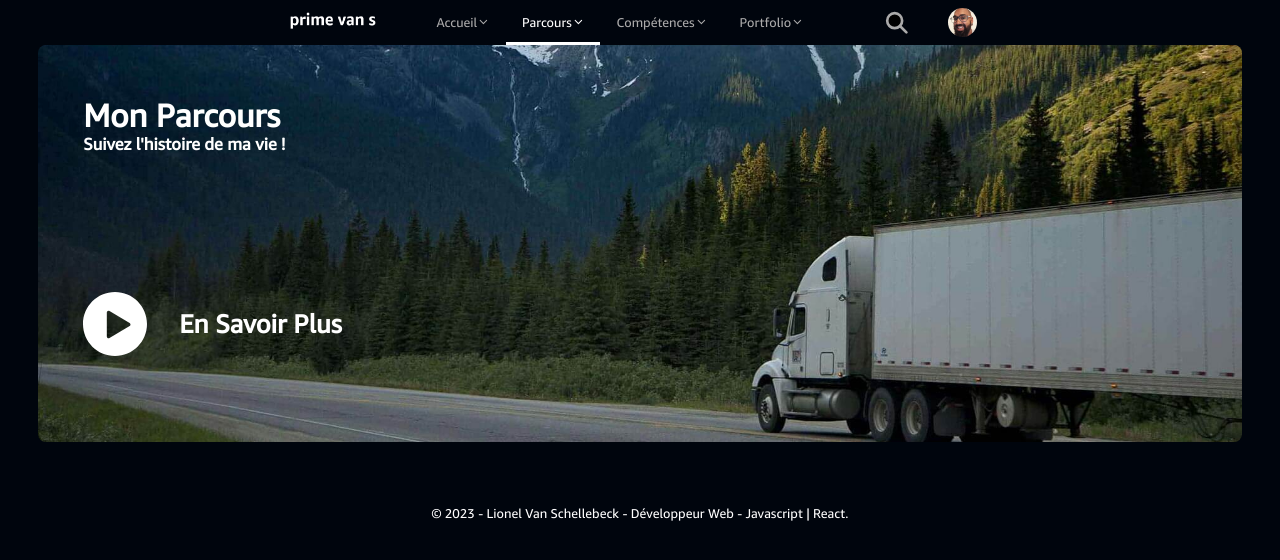
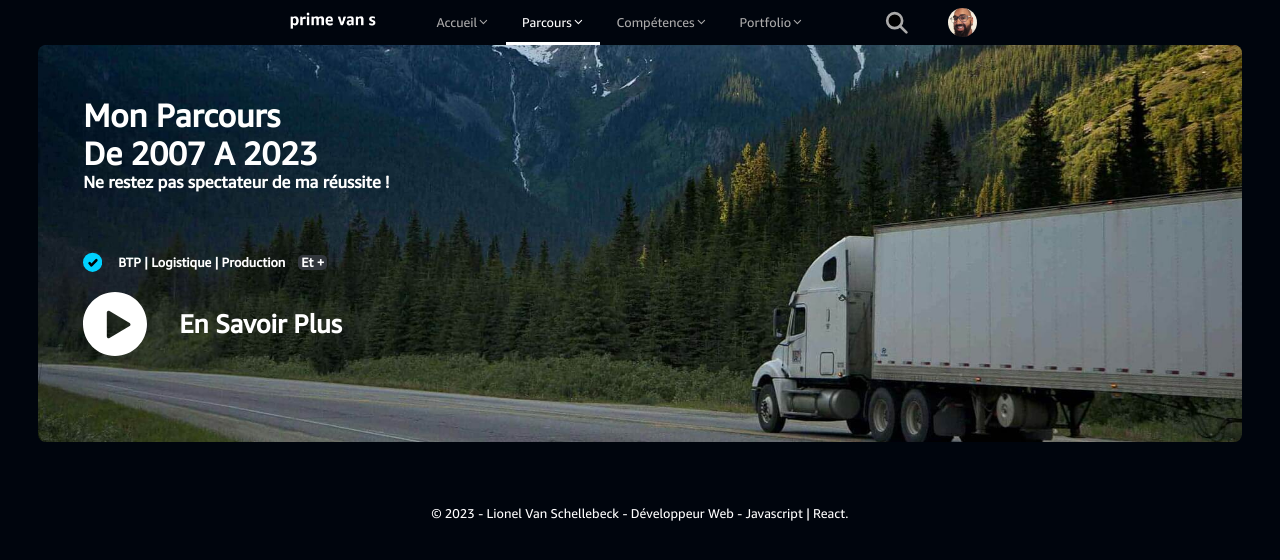
Before and after one commit to LionelVanS/amazing-prime-van-s, a Next.js app: page /career in a window 1280 px wide. Shown: the top 560 px of the page. Built offline with nearby package versions, Linux system fonts and the light colour scheme.

Commit message:
adding Context

```diff
--- a/src/components/Body/HeroBanner/AboutLink/AboutLink.jsx
+++ b/src/components/Body/HeroBanner/AboutLink/AboutLink.jsx
@@ -1,12 +1,13 @@
 import Link from 'next/link';
 import styled from 'styled-components';
+import PlayIcon from '../../../Icons/PlayIcon';
+import { useHeroBanner } from '@/utils/context/HeroBanner';
 
-import PlayIcon from '../../../Icons/PlayIcon';
-
-export default function AboutLink({ link }) {
+export default function AboutLink() {
+   const datas = useHeroBanner();
    return (
       <AboutLinkDiv>
-         <Link href={link}>
+         <Link href={datas.link}>
             <PlayIcon />
             <p>En Savoir Plus</p>
          </Link>
--- a/src/components/Body/HeroBanner/AboutTech/AboutTech.jsx
+++ b/src/components/Body/HeroBanner/AboutTech/AboutTech.jsx
@@ -1,13 +1,15 @@
 import styled from 'styled-components';
 import { colors } from '@/utils/style/colors';
 import TickIcon from '../../../Icons/TickIcon';
+import { useHeroBanner } from '@/utils/context/HeroBanner';
 
-export default function AboutTech({ technologies }) {
+export default function AboutTech() {
+   const datas = useHeroBanner();
    return (
       <IncludeDiv>
          <TickIcon />
          <p>
-            {technologies}
+            {datas.infos}
             <span>Et +</span>
          </p>
       </IncludeDiv>
--- a/src/components/Body/HeroBanner/BackgroundImage/BackgroundImage.jsx
+++ b/src/components/Body/HeroBanner/BackgroundImage/BackgroundImage.jsx
@@ -1,7 +1,15 @@
+import { useHeroBanner } from '@/utils/context/HeroBanner';
 import Image from 'next/image';
 
-export default function BackgroundImage({ image }) {
+export default function BackgroundImage() {
+   const datas = useHeroBanner();
    return (
-      <Image src={image} alt="background" width="2500" height="1667" priority />
+      <Image
+         src={datas.image}
+         alt="background"
+         width="2500"
+         height="1667"
+         priority
+      />
    );
 }
--- a/src/components/Body/HeroBanner/HeroBanner.jsx
+++ b/src/components/Body/HeroBanner/HeroBanner.jsx
@@ -3,27 +3,23 @@ import Titles from './Titles/Titles';
 import AboutTech from './AboutTech/AboutTech';
 import AboutLink from './AboutLink/AboutLink';
 import BackgroundImage from './BackgroundImage/BackgroundImage';
+import { useHeroBanner } from '@/utils/context/HeroBanner';
 
-export default function HeroBanner({ datas }) {
-   const { title, secondPartTitle, subtitle, technologies, image, link } =
-      datas;
-
+export default function HeroBanner() {
+   const datas = useHeroBanner();
+   console.log(datas);
    return (
       <>
          <HeroBannerSection>
             <TitleDiv>
-               <Titles
-                  title={title}
-                  secondPartTitle={secondPartTitle}
-                  subtitle={subtitle}
-               />
+               <Titles />
             </TitleDiv>
             <AboutDiv>
-               {technologies ? <AboutTech technologies={technologies} /> : ''}
-               {link ? <AboutLink link={link} /> : ''}
+               <AboutTech />
+               <AboutLink />
             </AboutDiv>
             <BackgroundDiv>
-               <BackgroundImage image={image} />
+               <BackgroundImage />
             </BackgroundDiv>
          </HeroBannerSection>
       </>
--- a/src/components/Body/HeroBanner/Titles/Titles.jsx
+++ b/src/components/Body/HeroBanner/Titles/Titles.jsx
@@ -1,12 +1,14 @@
+import { useHeroBanner } from '@/utils/context/HeroBanner';
 import styled from 'styled-components';
 
-export default function Titles({ title, secondPartTitle, subtitle }) {
+export default function Titles() {
+   const datas = useHeroBanner();
    return (
       <>
          <Title>
-            <h1>{title}</h1>
-            {secondPartTitle ? <h1>{secondPartTitle}</h1> : ''}
-            <h2>{subtitle}</h2>
+            <h1>{datas.title}</h1>
+            <h1>{datas.secondPartTitle}</h1>
+            <h2>{datas.subtitle}</h2>
          </Title>
       </>
    );
--- a/src/pages/career.js
+++ b/src/pages/career.jsx
@@ -1,4 +1,5 @@
 import Head from 'next/head';
+import { HeroBannerProvider } from '@/utils/context/HeroBanner';
 import careerBackground from '../../public/images/careerpage-background.jpg';
 import HeroBanner from '@/components/Body/HeroBanner/HeroBanner';
 
@@ -9,15 +10,19 @@ export default function Career() {
             <title>Prime Van S: Parcours</title>
          </Head>
          <main>
-            <HeroBanner datas={HeroBannerData} />
+            <HeroBannerProvider heroBannerData={heroBannerData}>
+               <HeroBanner />
+            </HeroBannerProvider>
          </main>
       </>
    );
 }
 
-const HeroBannerData = {
+const heroBannerData = {
    title: 'Mon Parcours',
-   subtitle: "Suivez l'histoire de ma vie !",
+   secondPartTitle: 'De 2007 A 2023',
+   subtitle: 'Ne restez pas spectateur de ma réussite !',
    image: careerBackground,
-   link: '/',
+   infos: 'BTP | Logistique | Production',
+   link: '/formation',
 };
--- /dev/null
+++ b/src/utils/context/HeroBanner.js
@@ -0,0 +1,20 @@
+import { createContext, useContext } from 'react';
+
+const HeroBannerContext = createContext();
+
+// PROVIDER
+function HeroBannerProvider(props) {
+   const { heroBannerData, children } = props;
+   return (
+      <HeroBannerContext.Provider value={heroBannerData}>
+         {children}
+      </HeroBannerContext.Provider>
+   );
+}
+
+// HOOK FOR CONTEXT
+function useHeroBanner() {
+   return useContext(HeroBannerContext);
+}
+
+export { HeroBannerProvider, useHeroBanner };
```
Also changed, not shown: src/pages/index.jsx (renamed from src/pages/index.js, +6 -3 lines).
